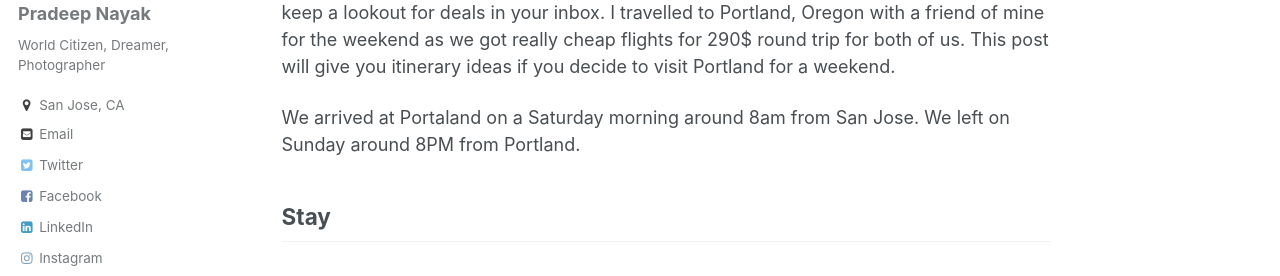
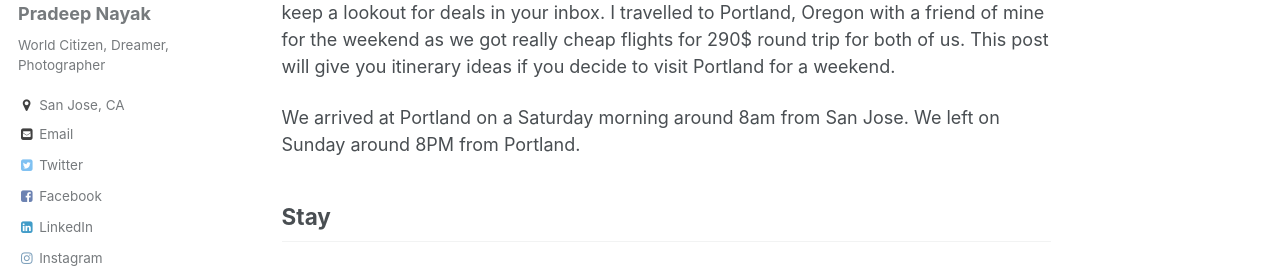
Before and after one commit to pradeep1288/pradeep1288.github.io, a Jekyll site: the page built from _posts/2016-01-14-a-weekend-getaway-to-portland.md, in a window 1280 px wide and 900 px high, scrolled down 1720 px. Shown: the part 153-429 px from the top of the window. Built offline with Jekyll 4.4.1, drawn with Linux system fonts in a browser that asks for light colours; comment, search, counter and statistics services are not loaded; some of the changed text lies outside the part shown.

Commit message:
grammar corrections

```diff
--- a/_posts/2016-01-14-a-weekend-getaway-to-portland.md
+++ b/_posts/2016-01-14-a-weekend-getaway-to-portland.md
@@ -13,7 +13,7 @@ tags:
 ---
 I live in San Jose, California and often I am on the lookout for quick weekend getaways. Portland is one, if you find cheaper flight deals. Usually Alaska Airlines has some nice deals throughout the year. You can subscribe to those on the Alaska Airlines website and keep a lookout for deals in your inbox. I travelled to Portland, Oregon with a friend of mine for the weekend as we got really cheap flights for 290$ round trip for both of us. This post will give you itinerary ideas if you decide to visit Portland for a weekend.
 
-We arrived at Portaland on a Saturday morning around 8am from San Jose. We left on Sunday around 8PM from Portland.
+We arrived at Portland on a Saturday morning around 8am from San Jose. We left on Sunday around 8PM from Portland.
 
 ## Stay
 
```
Also changed, not shown: other parts of _posts/2016-01-14-a-weekend-getaway-to-portland.md (+1 -1 lines).
